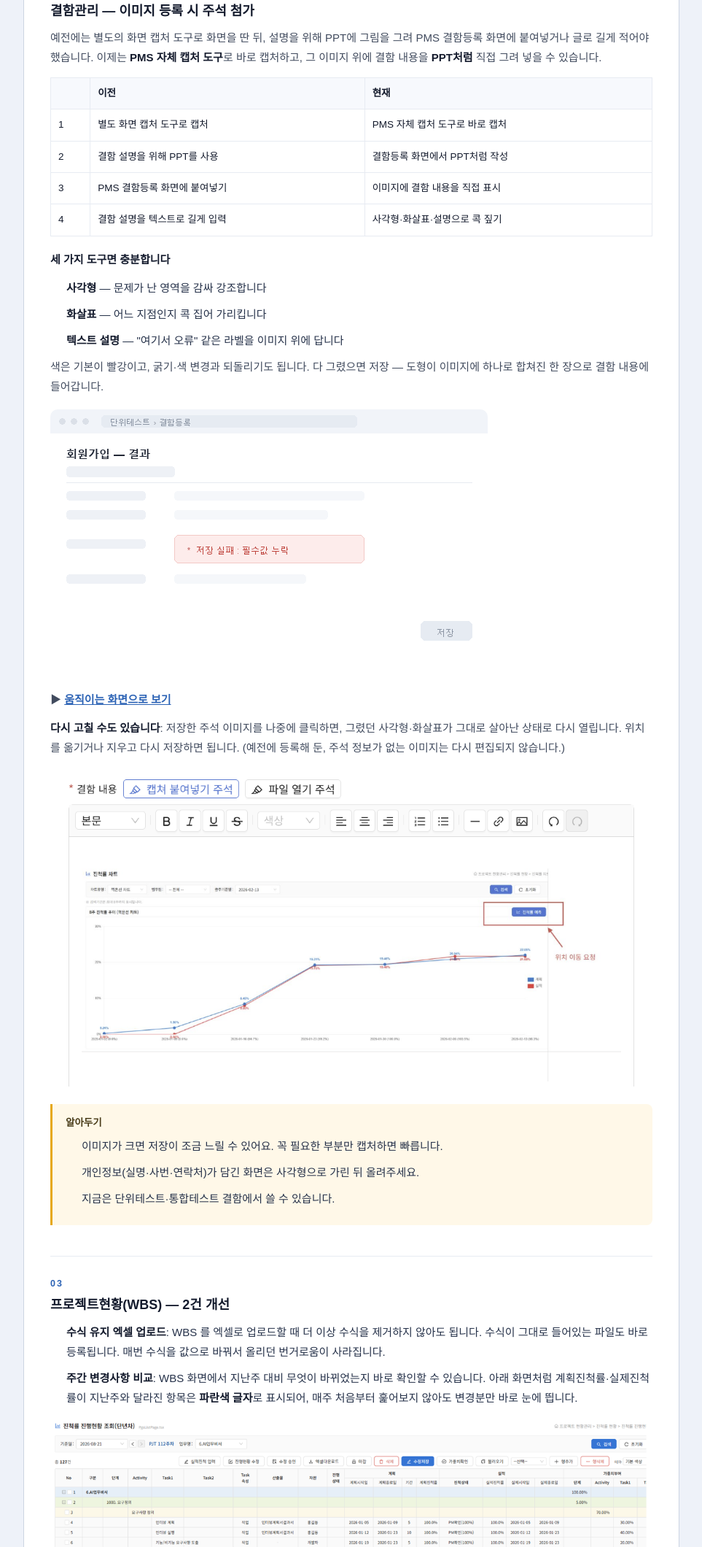
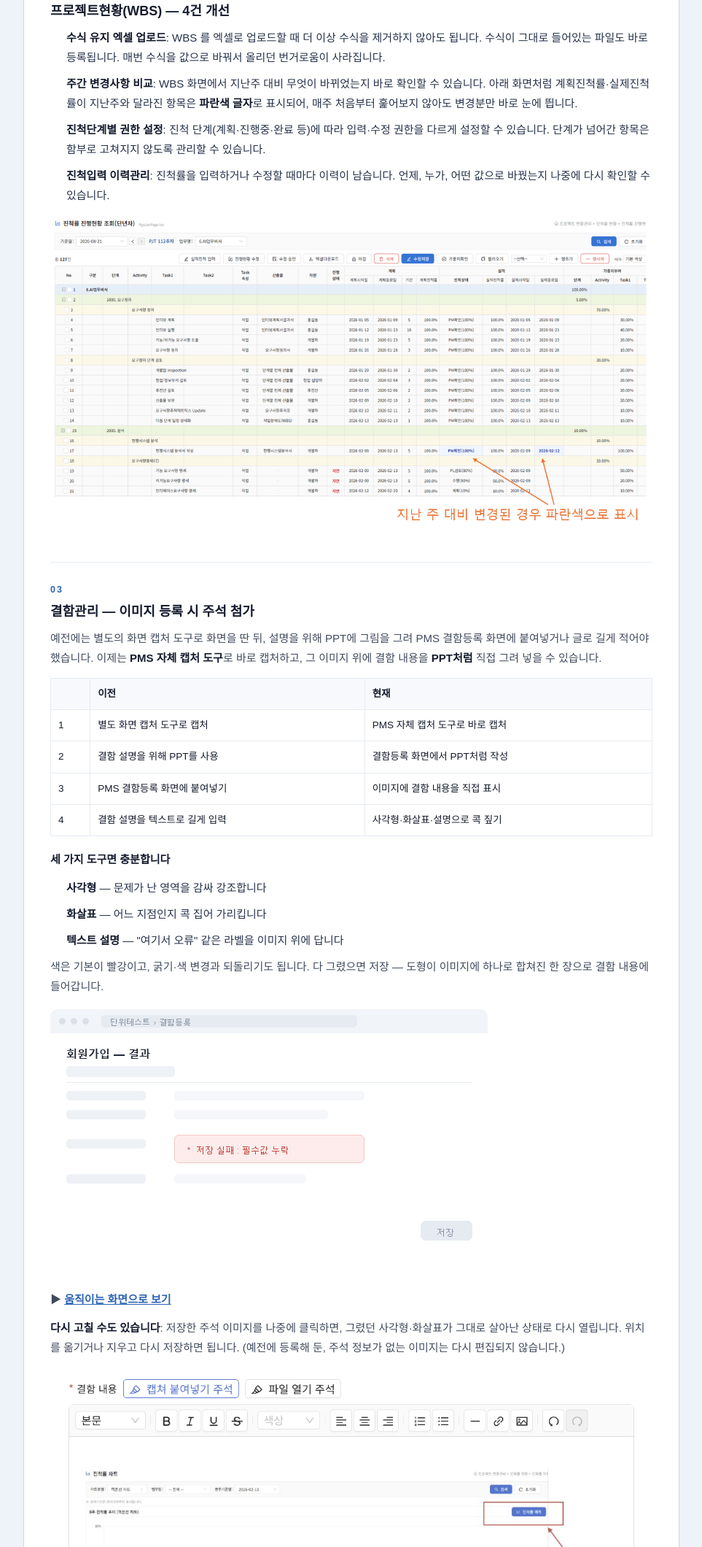
Before and after one commit to yonghyun0923-maker/intelliCEN_newsletter, a website: page docs/issues/2026-09-vol01/email.html in a window 1280 px wide. Shown: the part 680-2800 px from the top of the page at 73% size, without its empty margins (158-1121 px from the left). Drawn offline with Linux system fonts and the light colour scheme.

Commit message:
content: WBS 항목을 2번으로 이동, 진척단계별 권한 설정·진척입력 이력관리 기능 추가
Co-Authored-By: Claude Sonnet 5 <noreply@anthropic.com>

```diff
--- a/docs/issues/2026-09-vol01/email.html
+++ b/docs/issues/2026-09-vol01/email.html
@@ -22,7 +22,15 @@
 <li style="margin-bottom: 9px; padding-left: 22px; position: relative; color: #26324a;"><strong style="color: #141b2d;">디자인(CSS)</strong>: PMS 의 화면 스타일을 그대로 재활용해서, 완성도 있는 화면을 빠르게 만들 수 있습니다.</li>
 </ul>
 <p style="margin: 0 0 12px; color: #414b5e;">이렇게 만든 프로그램은 <strong style="color: #141b2d;">AI 과제 워크샵의 우수 사례를 실제로 구현해보는 통로</strong>가 되고, 그렇게 만들어진 결과물은 IntelliCEN PMS 와 함께 계속 발전해나갈 수 있습니다.</p>
-</div><div class="block" style="padding: 26px 0; border-top: 1px solid #e7ebf2;"><div class="num" style="font-size: 12.5px; font-weight: 900; color: #2c63b5; letter-spacing: 2px;">02</div><div class="btitle" style="font-size: 18px; font-weight: bold; color: #141b2d; margin: 6px 0 10px; line-height: 1.4;">결함관리 — 이미지 등록 시 주석 첨가</div>
+</div><div class="block" style="padding: 26px 0; border-top: 1px solid #e7ebf2;"><div class="num" style="font-size: 12.5px; font-weight: 900; color: #2c63b5; letter-spacing: 2px;">02</div><div class="btitle" style="font-size: 18px; font-weight: bold; color: #141b2d; margin: 6px 0 10px; line-height: 1.4;">프로젝트현황(WBS) — 4건 개선</div>
+<ul style="margin: 0 0 4px; padding: 0; list-style: none;">
+<li style="margin-bottom: 9px; padding-left: 22px; position: relative; color: #26324a;"><strong style="color: #141b2d;">수식 유지 엑셀 업로드</strong>: WBS 를 엑셀로 업로드할 때 더 이상 수식을 제거하지 않아도 됩니다. 수식이 그대로 들어있는 파일도 바로 등록됩니다. 매번 수식을 값으로 바꿔서 올리던 번거로움이 사라집니다.</li>
+<li style="margin-bottom: 9px; padding-left: 22px; position: relative; color: #26324a;"><strong style="color: #141b2d;">주간 변경사항 비교</strong>: WBS 화면에서 지난주 대비 무엇이 바뀌었는지 바로 확인할 수 있습니다. 아래 화면처럼 계획진척률·실제진척률이 지난주와 달라진 항목은 <strong style="color: #141b2d;">파란색 글자</strong>로 표시되어, 매주 처음부터 훑어보지 않아도 변경분만 바로 눈에 띕니다.</li>
+<li style="margin-bottom: 9px; padding-left: 22px; position: relative; color: #26324a;"><strong style="color: #141b2d;">진척단계별 권한 설정</strong>: 진척 단계(계획·진행중·완료 등)에 따라 입력·수정 권한을 다르게 설정할 수 있습니다. 단계가 넘어간 항목은 함부로 고쳐지지 않도록 관리할 수 있습니다.</li>
+<li style="margin-bottom: 9px; padding-left: 22px; position: relative; color: #26324a;"><strong style="color: #141b2d;">진척입력 이력관리</strong>: 진척률을 입력하거나 수정할 때마다 이력이 남습니다. 언제, 누가, 어떤 값으로 바꿨는지 나중에 다시 확인할 수 있습니다.</li>
+</ul>
+<p style="margin: 0 0 12px; color: #414b5e;"><img src="https://yonghyun0923-maker.github.io/intelliCEN_newsletter/issues/2026-09-vol01/images/wbs-diff.png" alt="진척률 현황 화면에서 지난주 대비 변경된 항목이 파란색으로 표시된 모습" style="max-width: 100%; height: auto; border-radius: 10px; margin: 6px 0 4px;" height="auto"></p>
+</div><div class="block" style="padding: 26px 0; border-top: 1px solid #e7ebf2;"><div class="num" style="font-size: 12.5px; font-weight: 900; color: #2c63b5; letter-spacing: 2px;">03</div><div class="btitle" style="font-size: 18px; font-weight: bold; color: #141b2d; margin: 6px 0 10px; line-height: 1.4;">결함관리 — 이미지 등록 시 주석 첨가</div>
 <p style="margin: 0 0 12px; color: #414b5e;">예전에는 별도의 화면 캡처 도구로 화면을 딴 뒤, 설명을 위해 PPT에 그림을 그려 PMS 결함등록 화면에 붙여넣거나 글로 길게 적어야 했습니다. 이제는 <strong style="color: #141b2d;">PMS 자체 캡처 도구</strong>로 바로 캡처하고, 그 이미지 위에 결함 내용을 <strong style="color: #141b2d;">PPT처럼</strong> 직접 그려 넣을 수 있습니다.</p>
 <table border="1" bordercolor="#e7ebf2" cellspacing="0" cellpadding="0" style="margin: 14px 0 18px; font-size: 13.5px; border-collapse: collapse; width: 100%;" width="100%">
 <thead>
@@ -74,12 +82,6 @@
 <li style="margin-bottom: 9px; padding-left: 22px; position: relative; color: #26324a;">지금은 단위테스트·통합테스트 결함에서 쓸 수 있습니다.</li>
 </ul>
 </blockquote>
-</div><div class="block" style="padding: 26px 0; border-top: 1px solid #e7ebf2;"><div class="num" style="font-size: 12.5px; font-weight: 900; color: #2c63b5; letter-spacing: 2px;">03</div><div class="btitle" style="font-size: 18px; font-weight: bold; color: #141b2d; margin: 6px 0 10px; line-height: 1.4;">프로젝트현황(WBS) — 2건 개선</div>
-<ul style="margin: 0 0 4px; padding: 0; list-style: none;">
-<li style="margin-bottom: 9px; padding-left: 22px; position: relative; color: #26324a;"><strong style="color: #141b2d;">수식 유지 엑셀 업로드</strong>: WBS 를 엑셀로 업로드할 때 더 이상 수식을 제거하지 않아도 됩니다. 수식이 그대로 들어있는 파일도 바로 등록됩니다. 매번 수식을 값으로 바꿔서 올리던 번거로움이 사라집니다.</li>
-<li style="margin-bottom: 9px; padding-left: 22px; position: relative; color: #26324a;"><strong style="color: #141b2d;">주간 변경사항 비교</strong>: WBS 화면에서 지난주 대비 무엇이 바뀌었는지 바로 확인할 수 있습니다. 아래 화면처럼 계획진척률·실제진척률이 지난주와 달라진 항목은 <strong style="color: #141b2d;">파란색 글자</strong>로 표시되어, 매주 처음부터 훑어보지 않아도 변경분만 바로 눈에 띕니다.</li>
-</ul>
-<p style="margin: 0 0 12px; color: #414b5e;"><img src="https://yonghyun0923-maker.github.io/intelliCEN_newsletter/issues/2026-09-vol01/images/wbs-diff.png" alt="진척률 현황 화면에서 지난주 대비 변경된 항목이 파란색으로 표시된 모습" style="max-width: 100%; height: auto; border-radius: 10px; margin: 6px 0 4px;" height="auto"></p>
 </div></td></tr>
     <tr><td class="links" style="padding: 6px 36px 30px; border-left: 1px solid #ccd4e2; border-right: 1px solid #ccd4e2;" bordercolor="#ccd4e2"><table class="linkbtn" role="presentation" cellpadding="0" cellspacing="0" border="0" style="border-radius: 8px; display: inline-table;">
 <tr><td bgcolor="#2c63b5" style="padding: 11px 24px;"><a href="https://github.com/yonghyun0923-maker/intelliCEN_newsletter" style="text-decoration: none; font-size: 13.5px; font-weight: bold; color: #ffffff;">IntelliCEN PMS 바로가기</a></td></tr>
```
Also changed, not shown: docs/index.html (+1 -1 lines), docs/issues/2026-09-vol01/index.html (+10 -8 lines), issues/2026-09-vol01/index.md (+10 -8 lines).
